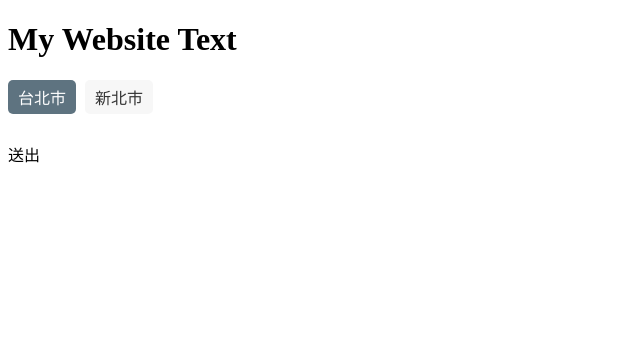
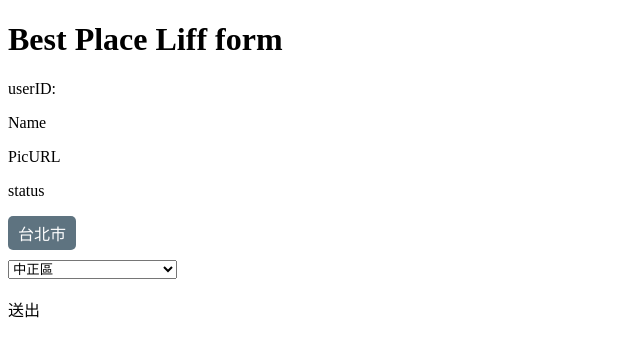
Before and after one commit to su84816/line_liff, a Flask app: page /input in a window 1280 px wide. Shown: the top 357 px of the page, without its empty margins (0-640 px from the left). Run offline with Flask 2, Linux system fonts and the light colour scheme; some libraries are stand-ins or nearby versions.

Commit message:
20211210-V2

```diff
--- a/app.py
+++ b/app.py
@@ -1,4 +1,7 @@
 from flask import Flask , render_template
+from flask import request, redirect, url_for
+import linebot
+
 app = Flask(__name__) #代表目前執行的模組
 
 @app.route("/") #函式的裝飾:以函示為基礎,提供附加功能
@@ -8,7 +11,10 @@
 @app.route('/input')#處理的網站路徑
 #定義如何處理
 def input():
-    return render_template('user_input.html')
+    userInfo = {
+        'id': 'TODO:user_lineID'
+        }
+    return render_template('user_input.html',userInfo=userInfo)
 
 @app.route('/page/app')
 def pageAppInfo():
@@ -21,8 +27,28 @@
     }
     return render_template('page.html', appInfo=appInfo)
 
+# 這邊是寫靜態網頁的資料交換,Liff是否取代了?
+@app.route('/form')
+def formPage():
+    return render_template('Form.html')
+
+@app.route('/submit', methods=['POST', 'GET'])
+def submit():
+    if request.method == 'POST':
+        user = request.form['user']
+        print("post : user => ", user)
+        return redirect(url_for('success', name=user, action="post"))
+    else:
+        user = request.args.get('user')
+        print("get : user => ", user)
+        return redirect(url_for('success', name=user, action="get"))
+@app.route('/success/<action>/<name>')
+def success(name, action):
+    return '{} : Welcome {} ~ !!!'.format(action, name)
+
 if __name__=="__main__": #如果以主程式執行
     app.run() #啟動伺服器
 
 #Procfile 裡面的web gunicorn app(檔名):app(第2行的變數)
 #如果修改程式(本機端開發完)>要重新部署(不用初始化)>git add .>git commit -m "note">git push heroku master
+#heroku網址:https://bestplace1130liff.herokuapp.com/
--- a/templates/user_input.html
+++ b/templates/user_input.html
@@ -14,10 +14,35 @@
 </head>
 <body>
 
-        <h1>My Website Text</h1>
+        <h1>Best Place Liff form</h1>
+        {% if appInfo != undefined %}
+        <p>id : {{userInfo.id}}</p>
+        {% endif %}
+        {% if appInfo != undefined %}
+        <p>id : Unknow </p>
+        {% endif %}
+        <p>userID: <span id="userId"></span></p>
+        <p>Name<span id="displayName"></span></p>
+        <p>PicURL<span id="pictureURL"></span></p>
+        <p>status<span id="statusMessage"></span></p>
         <div id="checkbox">
         <label><input type="checkbox" id="choice1" value="台北市" checked="checked" /><span class="round button">台北市</span></label>
-        <label><input type="checkbox" id="choice2" value="新北市" /><span class="round button">新北市</span></label>
+        <br />
+        <select name="行政區">
+                <option value="" disabled>請選擇您想查詢的行政區</option>
+                <option value="Zhongzheng" selected>中正區</option>
+                <option value="Datong">大同區</option>
+                <option value="Zhongshan">中山區</option>
+                <option value="Songshan">松山區</option>
+                <option value="Daan">大安區</option>
+                <option value="Wanhua">萬華區</option>
+                <option value="Xinyi">信義區</option>
+                <option value="Shilin">士林區</option>
+                <option value="Beitou">北投區</option>
+                <option value="Neihu">內湖區</option>
+                <option value="Nangang">南港區</option>
+                <option value="Wenshan">文山區</option>
+        </select>
         </div>
         <br />
         <a class="button" id="submit-btn" onclick="submit()">送出</a>
@@ -35,15 +60,25 @@
             }
 
             // sendMessages call
-            liff.init({
-                　liffId: 'yourliffid'
+            liff.init(
+                data => {
+                    liff.getProfile().then(profile =>{
+                        //拿取profile
+                        document.getElementById("userId").innerHTML = profile.userId
+                        document.getElementById("displayName").innerHTML = profile.displayName
+                        document.getElementById("pictureUrl").innerHTML = profile.pictureUrl
+                        document.getElementById("statusMessage").innerHTML = profile.statusMessage
+                    })},
+                {
+                　liffId: '1656675798-v2b2w9kn'
                 }) .then(() => {
                     //window.alert('初始化成功');
                     liff.sendMessages([{
                             'type': 'text',
                             'text': '你選了：' + string
                         }]);
-                }).catch((err) => {
+                })
+                   .catch((err) => {
                 //　window.alert('初始化失敗')
                 });
 
```
Also changed, not shown: templates/form.html (added, +11 -0 lines), templates/page.html (+38 -2 lines).
